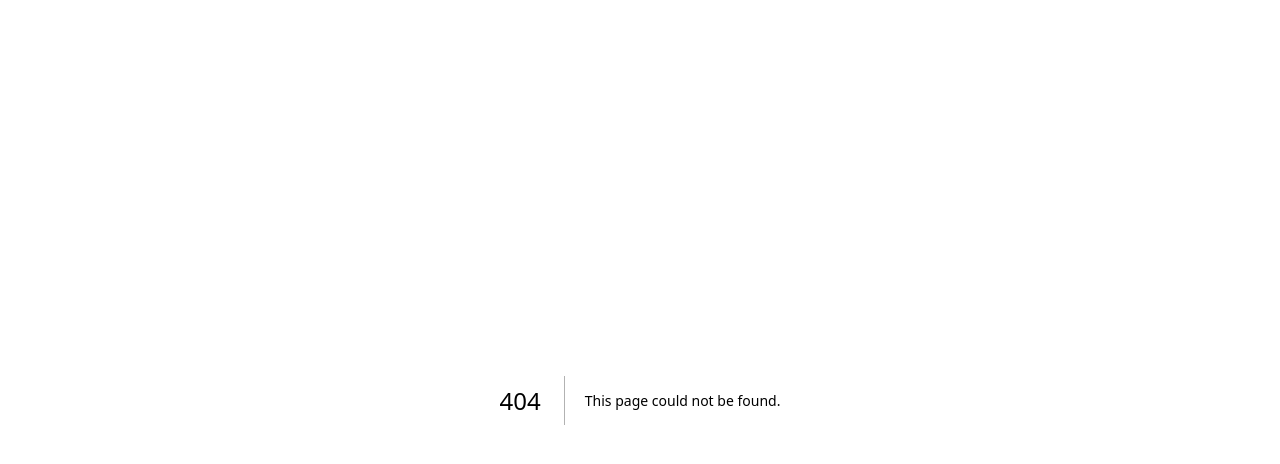
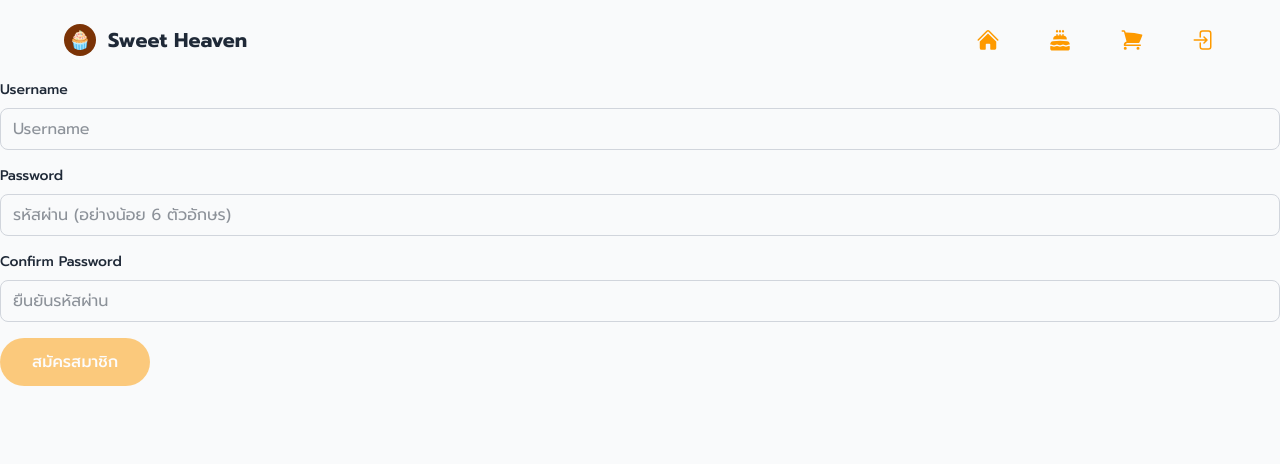
Before and after one commit to thelastcat15/Bakery_Pos, a Next.js app in the folder frontend/: page /register in a window 1280 px wide. Before the commit this address had no page. Shown: the top 464 px of the page. Built offline with nearby package versions, Linux system fonts and the light colour scheme.

Commit message:
feat(register-page): implement register form feat(button): add type and change onClick can have or none

```diff
--- /dev/null
+++ b/frontend/src/app/(user)/register/page.tsx
@@ -0,0 +1,11 @@
+"use client"
+import { RegisterForm } from "@/components/common/Form"
+
+const RegisterPage = () => {
+  return (
+    <div className="px-8 md:px-0">
+      <RegisterForm />
+    </div>
+  )
+}
+export default RegisterPage
--- a/frontend/src/components/common/Button.tsx
+++ b/frontend/src/components/common/Button.tsx
@@ -2,9 +2,11 @@ import Link from "next/link"
 
 interface ButtonProps {
   children: React.ReactNode
-  onClick: () => void
+  onClick?: () => void
   href?: string
   className?: string
+  type?: "button" | "submit" | "reset"
+  disabled?: boolean
 }
 
 interface CategoryButtonProps {
@@ -35,8 +37,12 @@ export const PrimaryButton = ({
   onClick,
   href,
   className = "",
+  type = "button",
+  disabled = false,
 }: ButtonProps) => {
-  const buttonClass = `bg-amber-500 hover:bg-amber-600 text-white px-8 py-3 rounded-full font-medium transition-colors ${className}`
+  const buttonClass = `bg-amber-500 hover:bg-amber-600 text-white px-8 py-3 rounded-full font-medium transition-colors ${
+    disabled ? "opacity-50 cursor-not-allowed hover:bg-amber-500" : ""
+  } ${className}`
 
   if (href) {
     return (
@@ -46,7 +52,11 @@ export const PrimaryButton = ({
     )
   }
   return (
-    <button onClick={onClick} className={buttonClass}>
+    <button
+      onClick={onClick}
+      className={buttonClass}
+      type={type}
+      disabled={disabled}>
       {children}
     </button>
   )
--- /dev/null
+++ b/frontend/src/components/common/Form.tsx
@@ -0,0 +1,104 @@
+import { useState } from "react"
+import { PrimaryButton } from "@/components/common/Button"
+
+export const RegisterForm = () => {
+  const [formData, setFormData] = useState({
+    username: "",
+    password1: "",
+    password2: "",
+  })
+
+  const [passwordMatch, setPasswordMatch] = useState(true)
+
+  const handleInputChange = (e: React.ChangeEvent<HTMLInputElement>) => {
+    const { name, value } = e.target
+    setFormData((prev) => ({
+      ...prev,
+      [name]: value,
+    }))
+
+    if (name === "password2") {
+      setPasswordMatch(value === formData.password1)
+    }
+    if (name === "password1" && formData.password2) {
+      setPasswordMatch(value === formData.password2)
+    }
+  }
+
+  const handleSubmit = (e: React.FormEvent) => {
+    e.preventDefault()
+
+    if (formData.password1 !== formData.password2) {
+      setPasswordMatch(false)
+      return
+    }
+
+    console.log("Form submitted:", {
+      username: formData.username,
+      password: formData.password1,
+    })
+  }
+
+  return (
+    <form onSubmit={handleSubmit}>
+      <div className="mb-4">
+        <label htmlFor="username" className="block text-sm font-medium mb-2">
+          Username
+        </label>
+        <input
+          type="text"
+          name="username"
+          id="username"
+          placeholder="Username"
+          value={formData.username}
+          onChange={handleInputChange}
+          required
+          className="w-full px-3 py-2 border border-gray-300 rounded-lg focus:outline-none focus:ring-2 focus:ring-amber-500"
+        />
+      </div>
+
+      <div className="mb-4">
+        <label htmlFor="password1" className="block text-sm font-medium mb-2">
+          Password
+        </label>
+        <input
+          type="password"
+          name="password1"
+          id="password1"
+          placeholder="รหัสผ่าน (อย่างน้อย 6 ตัวอักษร)"
+          value={formData.password1}
+          onChange={handleInputChange}
+          pattern=".{6,}"
+          required
+          className="w-full px-3 py-2 border border-gray-300 rounded-lg focus:outline-none focus:ring-2 focus:ring-amber-500"
+        />
+      </div>
+
+      <div className="mb-4">
+        <label htmlFor="password2" className="block text-sm font-medium mb-2">
+          Confirm Password
+        </label>
+        <input
+          type="password"
+          name="password2"
+          id="password2"
+          placeholder="ยืนยันรหัสผ่าน"
+          value={formData.password2}
+          onChange={handleInputChange}
+          required
+          className={`w-full px-3 py-2 border rounded-lg focus:outline-none focus:ring-2 focus:ring-amber-500 ${
+            !passwordMatch ? "border-red-500" : "border-gray-300"
+          }`}
+        />
+        {!passwordMatch && formData.password2 && (
+          <div className="text-red-500 text-sm mt-1">รหัสผ่านไม่ตรงกัน</div>
+        )}
+      </div>
+      <PrimaryButton
+        type="submit"
+        disabled={!passwordMatch || !formData.password1 || !formData.password2}>
+        สมัครสมาชิก
+      </PrimaryButton>
+    </form>
+  )
+}
```
